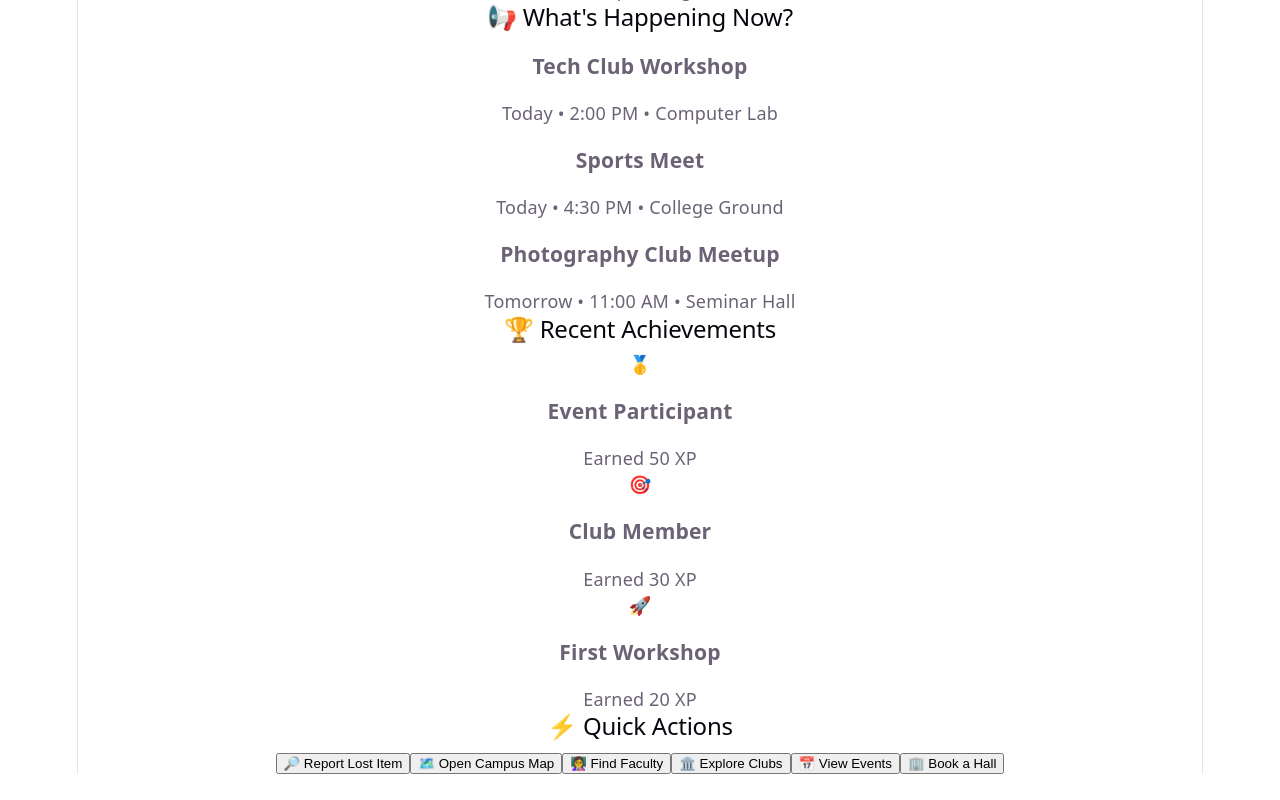
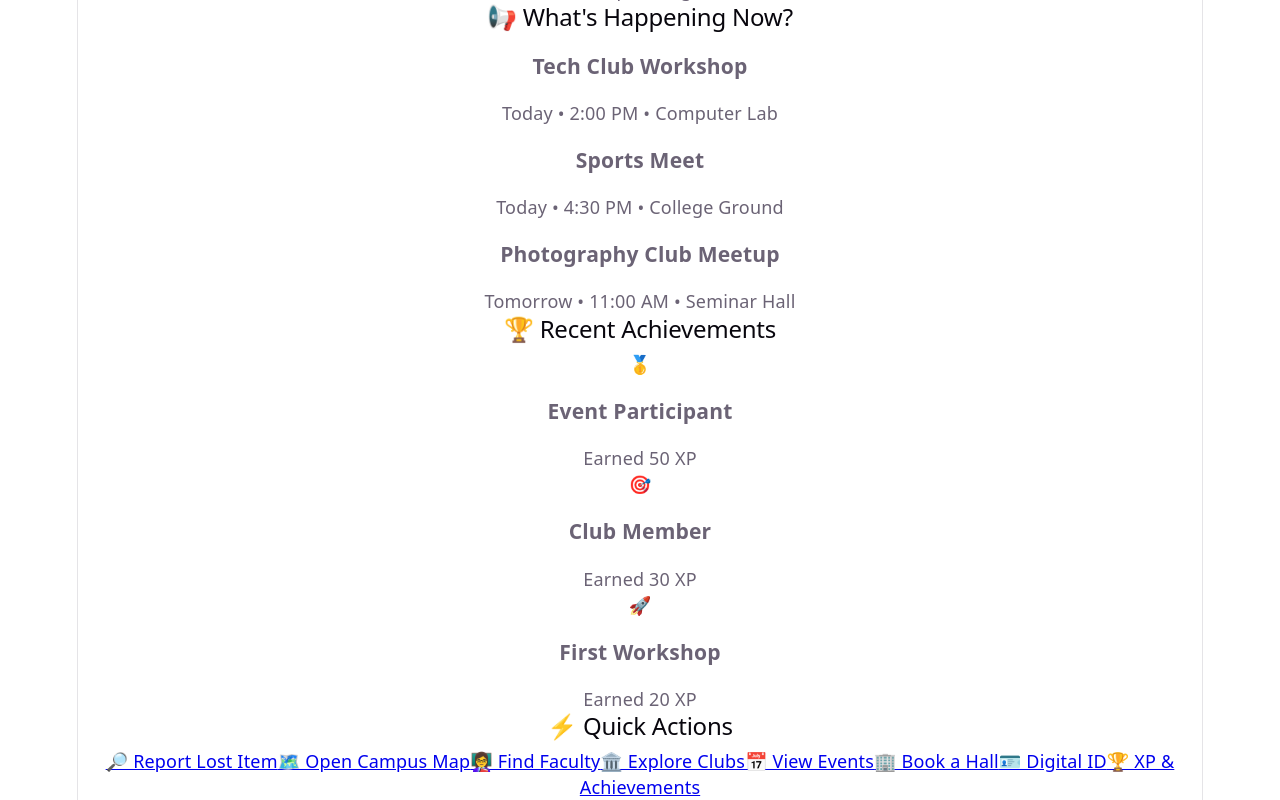
Before and after one commit to tarunyavoltair/UNISYNC, a React app in the folder frontend/: page /student in a window 1280 px wide. Shown: the part 751-1551 px from the top of the page. Before the commit the page ends 1525 px from the top, so only its background shows below. Built offline with nearby package versions, Linux system fonts and the light colour scheme; the HTML template or start-up script is replaced by a standard one.

Commit message:
Connect student dashboard quick actions

```diff
--- a/frontend/src/App.css
+++ b/frontend/src/App.css
@@ -1327,3 +1327,19 @@ body {
     gap: 10px;
   }
 }
+.quick-action-grid a {
+  padding: 15px;
+  border: 1px solid #ddd;
+  background: white;
+  border-radius: 8px;
+  cursor: pointer;
+  font-size: 15px;
+  text-decoration: none;
+  color: #333;
+  text-align: center;
+}
+
+.quick-action-grid a:hover {
+  background: #eaf1ff;
+  color: #2563eb;
+}
--- a/frontend/src/pages/student/StudentDashboard.jsx
+++ b/frontend/src/pages/student/StudentDashboard.jsx
@@ -1,4 +1,5 @@
 import React from "react";
+import { Link } from "react-router-dom";
 import Navbar from "../../components/Navbar";
 import Sidebar from "../../components/Sidebar";
 
@@ -39,7 +40,6 @@ function StudentDashboard() {
 
           {/* Main sections */}
           <div className="dashboard-sections">
-
             <section className="dashboard-section">
               <h2>📢 What's Happening Now?</h2>
 
@@ -86,7 +86,6 @@ function StudentDashboard() {
                 </div>
               </div>
             </section>
-
           </div>
 
           {/* Quick Actions */}
@@ -94,15 +93,39 @@ function StudentDashboard() {
             <h2>⚡ Quick Actions</h2>
 
             <div className="quick-action-grid">
-              <button>🔎 Report Lost Item</button>
-              <button>🗺️ Open Campus Map</button>
-              <button>👩‍🏫 Find Faculty</button>
-              <button>🏛️ Explore Clubs</button>
-              <button>📅 View Events</button>
-              <button>🏢 Book a Hall</button>
+              <Link to="/student/lost-found">
+                🔎 Report Lost Item
+              </Link>
+
+              <Link to="/student/map">
+                🗺️ Open Campus Map
+              </Link>
+
+              <Link to="/student/faculty">
+                👩‍🏫 Find Faculty
+              </Link>
+
+              <Link to="/student/clubs">
+                🏛️ Explore Clubs
+              </Link>
+
+              <Link to="/student/events">
+                📅 View Events
+              </Link>
+
+              <Link to="/student/hall-booking">
+                🏢 Book a Hall
+              </Link>
+
+              <Link to="/student/digital-id">
+                🪪 Digital ID
+              </Link>
+
+              <Link to="/student/achievements">
+                🏆 XP & Achievements
+              </Link>
             </div>
           </section>
-
         </main>
       </div>
     </div>
```
